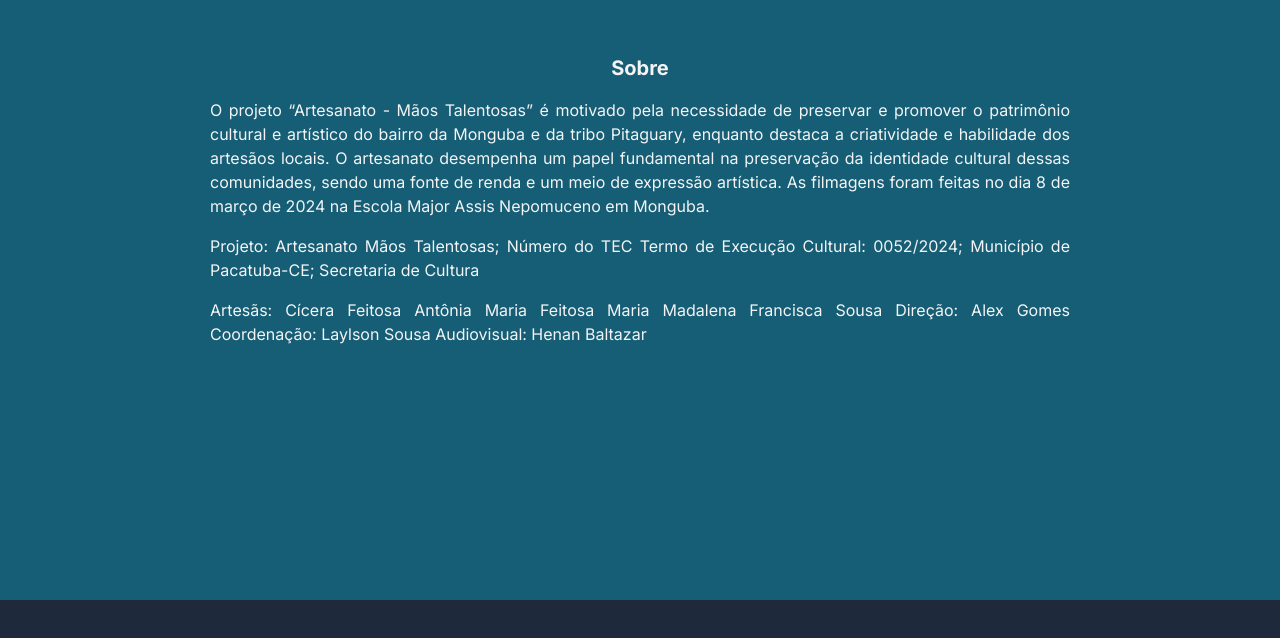
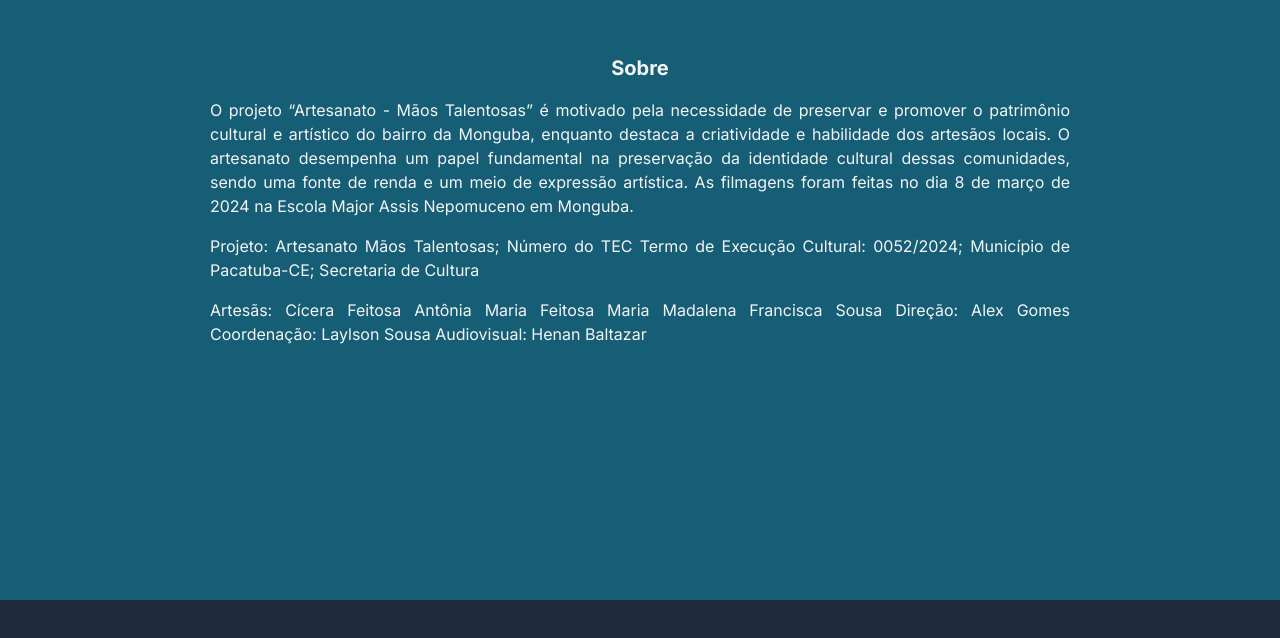
Before and after one commit to Laylsons3/feiradamonguba, a Next.js app: page / in a window 1280 px wide. Shown: the part 3852-4490 px from the top of the page. Built offline with nearby package versions, Linux system fonts and the light colour scheme.

Commit message:
change text

```diff
--- a/src/app/page.tsx
+++ b/src/app/page.tsx
@@ -103,12 +103,12 @@ export default function Home() {
             <p>
               O projeto &ldquo;Artesanato - Mãos Talentosas&rdquo; é motivado
               pela necessidade de preservar e promover o patrimônio cultural e
-              artístico do bairro da Monguba e da tribo Pitaguary, enquanto
-              destaca a criatividade e habilidade dos artesãos locais. O
-              artesanato desempenha um papel fundamental na preservação da
-              identidade cultural dessas comunidades, sendo uma fonte de renda e
-              um meio de expressão artística. As filmagens foram feitas no dia 8
-              de março de 2024 na Escola Major Assis Nepomuceno em Monguba.
+              artístico do bairro da Monguba, enquanto destaca a criatividade e
+              habilidade dos artesãos locais. O artesanato desempenha um papel
+              fundamental na preservação da identidade cultural dessas
+              comunidades, sendo uma fonte de renda e um meio de expressão
+              artística. As filmagens foram feitas no dia 8 de março de 2024 na
+              Escola Major Assis Nepomuceno em Monguba.
             </p>
             <p>
               Projeto: Artesanato Mãos Talentosas; Número do TEC Termo de
```
